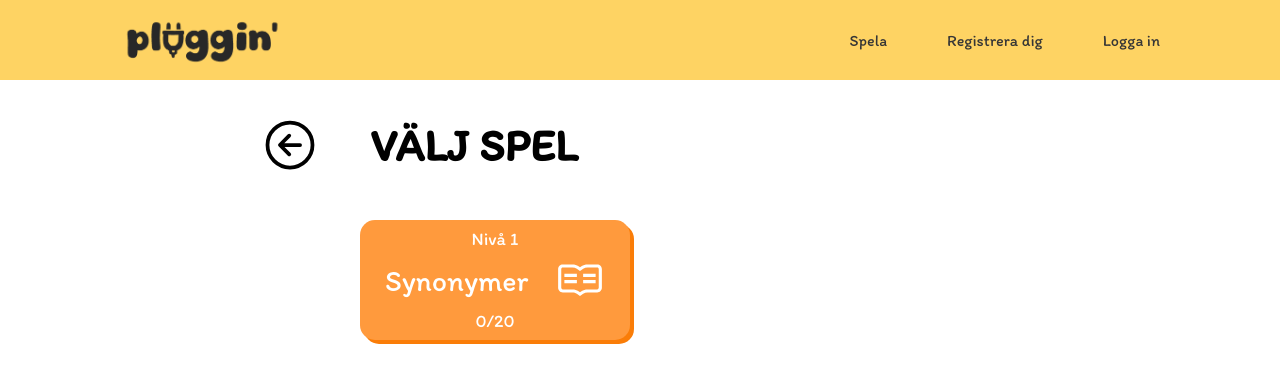
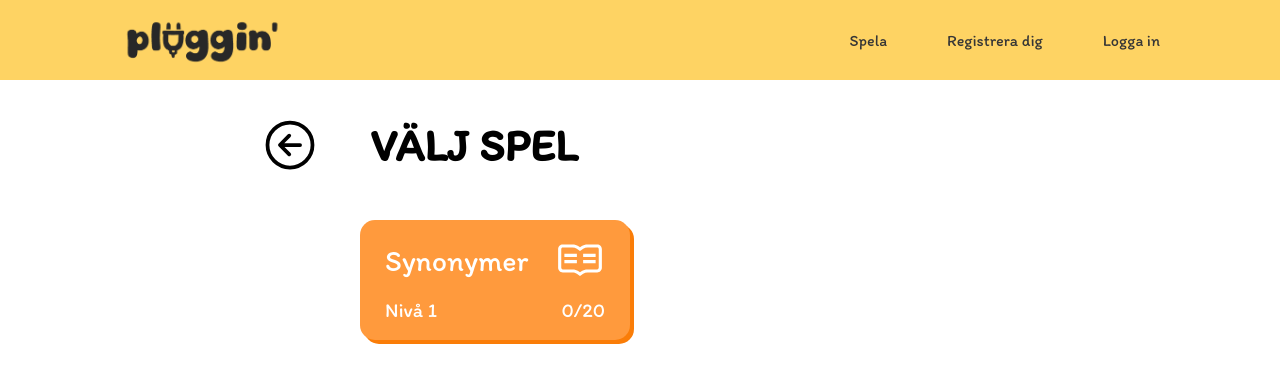
Before and after one commit to Technigo/final-boiler-plate-monorepo, a React (Vite) app in the folder frontend/: page /spela/svenska in a window 1280 px wide. Shown: the top 382 px of the page. Built offline with nearby package versions, Linux system fonts and the light colour scheme; no server answers.

Commit message:
Fixed level divs

```diff
--- a/frontend/src/components/Games/English.jsx
+++ b/frontend/src/components/Games/English.jsx
@@ -75,14 +75,16 @@ export const English = () => {
             value="0"
             onClick={(event) => handleChoice(event.target.value)}
           >
-            Nivå {englishGame[0].level}
             <ButtonTextDiv>
               <ButtonTitle>Översätt</ButtonTitle>
               <ButtonSign>
                 <PiTranslate />
               </ButtonSign>
             </ButtonTextDiv>
-            {englishGame[0].score}/{englishGame[0].levelScore}
+            <ProgressDiv>
+            <p>Nivå {englishGame[0].level}</p>
+            <p>{englishGame[0].score}/{englishGame[0].levelScore}</p>
+            </ProgressDiv>
           </GameTypeButton>
         </Choices>
       </EnglishGameSite>
@@ -196,9 +198,9 @@ const GameTypeButton = styled.button`
   color: white;
   font-size: 18px;
   width: 270px;
-  height: 60px;
+  height: 70px;
   margin: 10px auto;
-  padding: 10px 0;
+  padding: 20px 0;
   border-radius: 15px;
   border: none;
   cursor: pointer;
@@ -207,7 +209,7 @@ const GameTypeButton = styled.button`
   flex-direction: column;
   align-items: center;
   justify-content: center;
-  gap: 20px;
+  gap: 8px;
 
   &:hover {
     background-color: var(--foresthover);
@@ -228,6 +230,22 @@ const GameTypeButton = styled.button`
     width: 270px;
     height: 120px;
     padding: 10px 20px;
+    gap: 20px;
+  }
+`
+
+const ProgressDiv = styled.div`
+  display: flex;
+  justify-content: space-between;
+  align-items: center;
+  width: 200px;
+  height: 20px;
+  font-size: 15px;
+
+  @media (min-width: 700px) {
+    width: 220px;
+    height: 20px;
+    font-size: 20px;
   }
 `
 
@@ -235,17 +253,31 @@ const ButtonTextDiv = styled.div`
   display: flex;
   justify-content: space-between;
   align-items: center;
-  width: 220px;
+  width: 200px;
   height: 20px;
+
+  @media (min-width: 700px) {
+    width: 220px;
+    height: 20px;
+    margin: 10px auto;
+  }
 `
 
 const ButtonTitle = styled.p`
-  font-size: 30px;
-  text-align: center;
+  font-size: 20px;
+
+  @media (min-width: 700px) {
+    font-size: 30px;
+  }
 `
 
 const ButtonSign = styled.p`
-  font-size: 50px;
+  font-size: 30px;
+  position: relative;
   display: flex;
   align-items: center;
+
+  @media (min-width: 700px) {
+    font-size: 50px;
+  }
 `
--- a/frontend/src/components/Games/Swedish.jsx
+++ b/frontend/src/components/Games/Swedish.jsx
@@ -75,14 +75,17 @@ export const Swedish = () => {
             value="0"
             onClick={(event) => handleChoice(event.target.value)}
           >
-            Nivå {swedishGame[0].level}
+
             <ButtonTextDiv>
               <ButtonTitle>Synonymer</ButtonTitle>
               <ButtonSign>
                 <LiaReadme />
               </ButtonSign>
             </ButtonTextDiv>
-            {swedishGame[0].score}/{swedishGame[0].levelScore}
+              <ProgressDiv>
+              <p>Nivå {swedishGame[0].level}</p>
+              <p>{swedishGame[0].score}/{swedishGame[0].levelScore}</p>
+              </ProgressDiv>
           </GameTypeButton>
         </Choices>
       </SwedishGameSite>
@@ -199,9 +202,9 @@ const GameTypeButton = styled.button`
   color: white;
   font-size: 18px;
   width: 270px;
-  height: 60px;
+  height: 70px;
   margin: 10px auto;
-  padding: 10px 0;
+  padding: 20px 0;
   border-radius: 15px;
   border: none;
   cursor: pointer;
@@ -210,7 +213,7 @@ const GameTypeButton = styled.button`
   flex-direction: column;
   align-items: center;
   justify-content: center;
-  gap: 20px;
+  gap: 8px;
 
   &:hover {
     background-color: var(--sunsethover);
@@ -230,26 +233,54 @@ const GameTypeButton = styled.button`
   @media (min-width: 700px) {
     width: 270px;
     height: 120px;
-    padding: 10px 20px;
+    padding: 30px 20px;
+    gap: 20px;
+  }
+`
+const ProgressDiv = styled.div`
+  display: flex;
+  justify-content: space-between;
+  align-items: center;
+  width: 200px;
+  height: 20px;
+  font-size: 15px;
+
+  @media (min-width: 700px) {
+    width: 220px;
+    height: 20px;
+    font-size: 20px;
   }
 `
 
 const ButtonTextDiv = styled.div`
   display: flex;
-  flex-direction: row;
   justify-content: space-between;
   align-items: center;
-  width: 220px;
+  width: 200px;
   height: 20px;
+
+  @media (min-width: 700px) {
+    width: 220px;
+    height: 20px;
+    margin: 10px auto;
+  }
 `
 
 const ButtonTitle = styled.p`
-  font-size: 30px;
-  text-align: center;
+  font-size: 20px;
+
+  @media (min-width: 700px) {
+    font-size: 30px;
+  }
 `
 
 const ButtonSign = styled.p`
-  font-size: 50px;
+  font-size: 33px;
+  position: relative;
   display: flex;
   align-items: center;
+
+  @media (min-width: 700px) {
+    font-size: 50px;
+  }
 `
```
